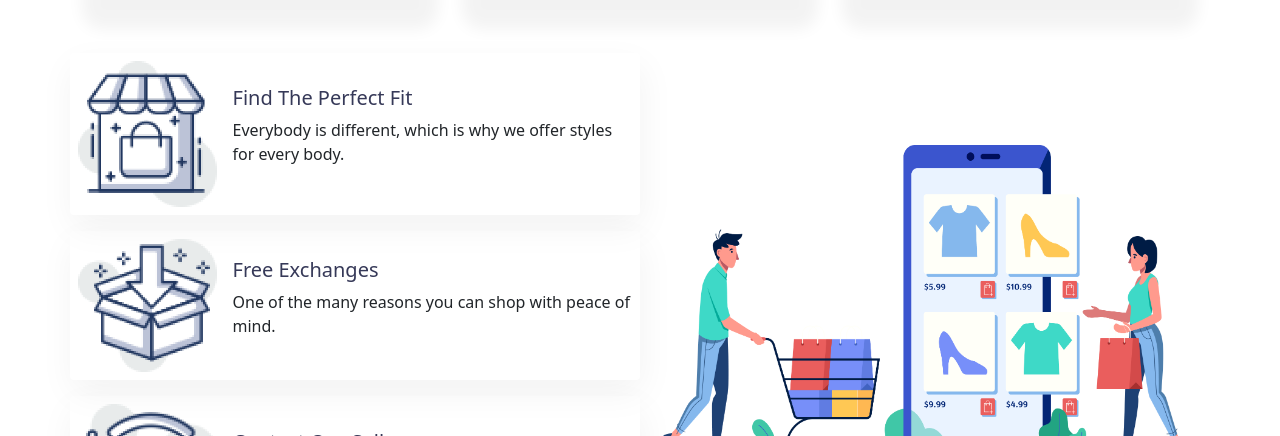
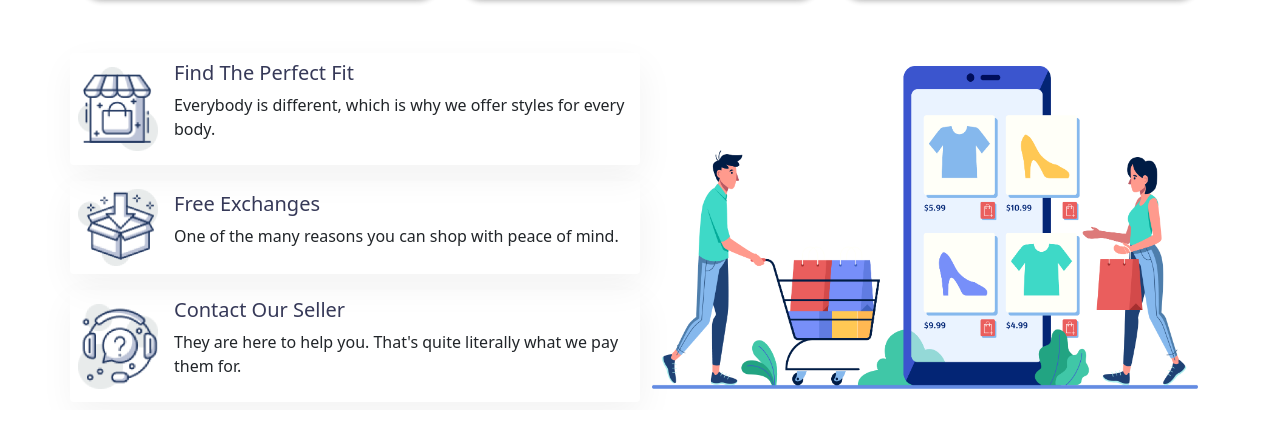
Before and after one commit to AsadullahBadhan/penguin-fashion-bootstrap, a plain HTML site: page index.html in a window 1280 px wide. Shown: the part 1726-2162 px from the top of the page. After the commit the page ends 2136 px from the top, so only its background shows below. Drawn offline with Linux system fonts and the light colour scheme.

Commit message:
shadow position and image size fixed

```diff
--- a/css/style.css
+++ b/css/style.css
@@ -2,7 +2,7 @@
 	--btn-color: linear-gradient(#a4bc46, #85a019);
 	--heading-color: #363958;
 	--text-color: #3e3e3e;
-	--shadow: 0 2em 1em 0 rgba(0, 0, 0, 0.05);
+	--shadow: rgba(0, 0, 0, 0.16) 0px 3px 6px, rgba(0, 0, 0, 0.23) 0px 3px 6px;
 }
 
 header {
@@ -23,6 +23,10 @@ h5 {
 .top-banner h1 {
 	font-size: 3em;
 	font-weight: bold;
+}
+
+.nav-link {
+	font-weight: 600;
 }
 
 .orange-txt {
@@ -80,3 +84,7 @@ h5 {
 	-webkit-box-shadow: 2px 13px 36px 0px rgba(0, 0, 0, 0.05);
 	-moz-box-shadow: 2px 13px 36px 0px rgba(0, 0, 0, 0.05);
 }
+
+.service-logo {
+	width: 80px;
+}
--- a/index.html
+++ b/index.html
@@ -170,21 +170,21 @@
 				<div class="col-md-6">
 					<div class="row d-flex flex-column">
 						<div class="col d-flex align-items-center my-2 rounded services p-2">
-							<img src="./images/service-1.png" alt="" class="img-fluid w-25" />
+							<img src="./images/service-1.png" alt="" class="img-fluid service-logo" />
 							<div class="service-detail ms-3">
 								<h5>Find The Perfect Fit</h5>
 								<p>Everybody is different, which is why we offer styles for every body.</p>
 							</div>
 						</div>
 						<div class="col d-flex align-items-center my-2 rounded services p-2">
-							<img src="./images/service-2.png" alt="" class="img-fluid w-25" />
+							<img src="./images/service-2.png" alt="" class="img-fluid service-logo" />
 							<div class="service-detail ms-3">
 								<h5>Free Exchanges</h5>
 								<p>One of the many reasons you can shop with peace of mind.</p>
 							</div>
 						</div>
 						<div class="col d-flex align-items-center my-2 rounded services p-2">
-							<img src="./images/service-3.png" alt="" class="img-fluid w-25" />
+							<img src="./images/service-3.png" alt="" class="img-fluid service-logo" />
 							<div class="service-detail ms-3">
 								<h5>Contact Our Seller</h5>
 								<p>They are here to help you. That's quite literally what we pay them for.</p>
```
